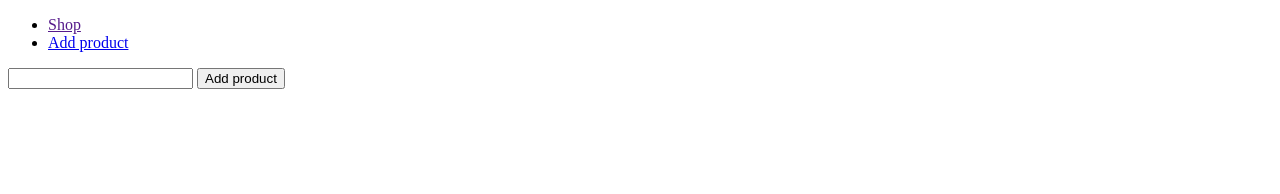
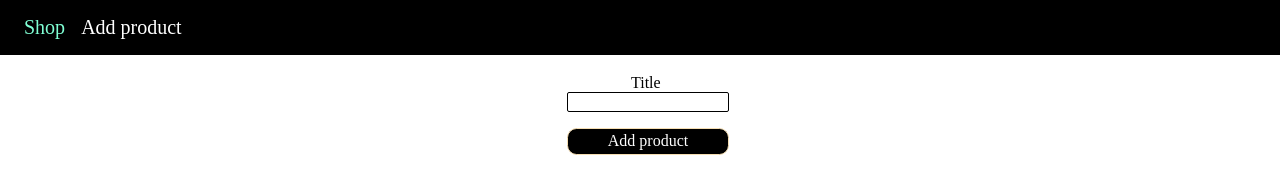
Before and after one commit to Sumitdhakal1/LearningNode-js, a website: page EXPRESSJS/views/add-product.html in a window 1280 px wide. Drawn offline with Linux system fonts and the light colour scheme.

Commit message:
initial commit

```diff
--- /dev/null
+++ b/EXPRESSJS/public/css/main.css
@@ -0,0 +1,33 @@
+*{
+    margin: 0;
+    padding: 0;
+}
+
+.main-header{
+    width: 100%;
+    background-color: black;
+    padding: 0 0.5rem;
+}
+.main-header_item-list{
+    display: flex;
+    padding: 1rem;
+    gap: 1rem;
+}
+.main-header_item{
+   text-decoration: none;
+
+}
+a{
+    font-size: 20px;
+    text-decoration: none;
+    color: white;
+}
+
+.main-header_item a:hover,
+.main-header_item a:active,
+.main-header_item a.active{
+    color: aquamarine;
+}
+main{
+    padding: 0.2rem 0.5rem;
+}
--- /dev/null
+++ b/EXPRESSJS/public/css/product.css
@@ -0,0 +1,46 @@
+  main {
+     margin-left: 1rem;
+  }
+
+  .container{
+    display: flex;
+justify-content: center;
+
+  }
+  .product-form{
+    display: flex;
+flex-direction: column;
+  }
+
+  .form-control {
+    margin: 1rem 0;
+
+  }
+  .form-control label{
+    margin-left: 4rem;
+  }
+  .form-control label,
+  .form-control input {
+    display: block;
+    width: 100%;
+  }
+  .form-control input {
+    border: 1px solid black;
+    font: inherit;
+    border-radius: 2px;
+    width: 10rem;
+  }
+  button {
+    font: inherit;
+    border: 1px solid wheat;
+    background: black;
+    border-radius: 0.6rem;
+    padding: 0.2rem 0.2rem;
+    color: white;
+    cursor: pointer;
+  }
+  button:hover,
+  button:active {
+    background-color: rgb(1, 0, 0);
+    color: rgb(248, 227, 227);
+  }
--- a/EXPRESSJS/routes/admin.js
+++ b/EXPRESSJS/routes/admin.js
@@ -15,7 +15,7 @@ router.get('/add-product',(req, res, next)=>{
 router.post('/add-product',(req, res, next)=>{
 
     console.log(req.body)
-    res.redirect('/');
+    res.redirect('/p');
 });
 
 module.exports=router;
--- a/EXPRESSJS/util/path.js
+++ b/EXPRESSJS/util/path.js
@@ -1,3 +1,4 @@
 const path = require('path')
 
-module.exports= path.dirname(process.mainModule.filename)
+// module.exports= path.dirname(process.mainModule.filename)
+module.exports= path.dirname(require.main.filename)
--- a/EXPRESSJS/views/add-product.html
+++ b/EXPRESSJS/views/add-product.html
@@ -1,25 +1,34 @@
 <!DOCTYPE html>
 <html lang="en">
   <head>
-    <meta charset="UTF-8">
-    <meta name="viewport" content="width=device-width, initial-scale=1.0">
+    <meta charset="UTF-8" />
+    <meta name="viewport" content="width=device-width, initial-scale=1.0" />
     <title>Add product</title>
+    <link rel="stylesheet" href="/css/main.css">
+    <link rel="stylesheet" href="/css/product.css">
   </head>
   <body>
-    <header>
-        <nav>
-            <ul>
-                <li><a href="">Shop</a></li>
-                <li><a href="/add-product">Add product</a></li>
+    <header class="main-header">
+      <nav class="main-header_nav">
+        <ul class="main-header_item-list">
+          <li class="main-header_item"><a class="active" href="">Shop</a></li>
+          <li class="main-header_item">
+            <a href="/admin/add-product">Add product</a>
+          </li>
         </ul>
       </nav>
     </header>
 
         <main>
-        <form action="/add-product" method="POST">
-            <input type="text" name="tittle">
+            <div class="container">
+        <form class="product-form" action="/admin/add-product" method="POST">
+            <div class="form-control">
+            <label for="title">Title</label>
+            <input type="text" name="tittle" id="title" />
+            </div>
             <button type="submit">Add product</button>
         </form>
+    </div>
         </main>
   </body>
 </html>
```
Also changed, not shown: EXPRESSJS/views/shop.html (+7 -5 lines), 1 other file. Lines whose indentation alone changed are shown as unchanged.
